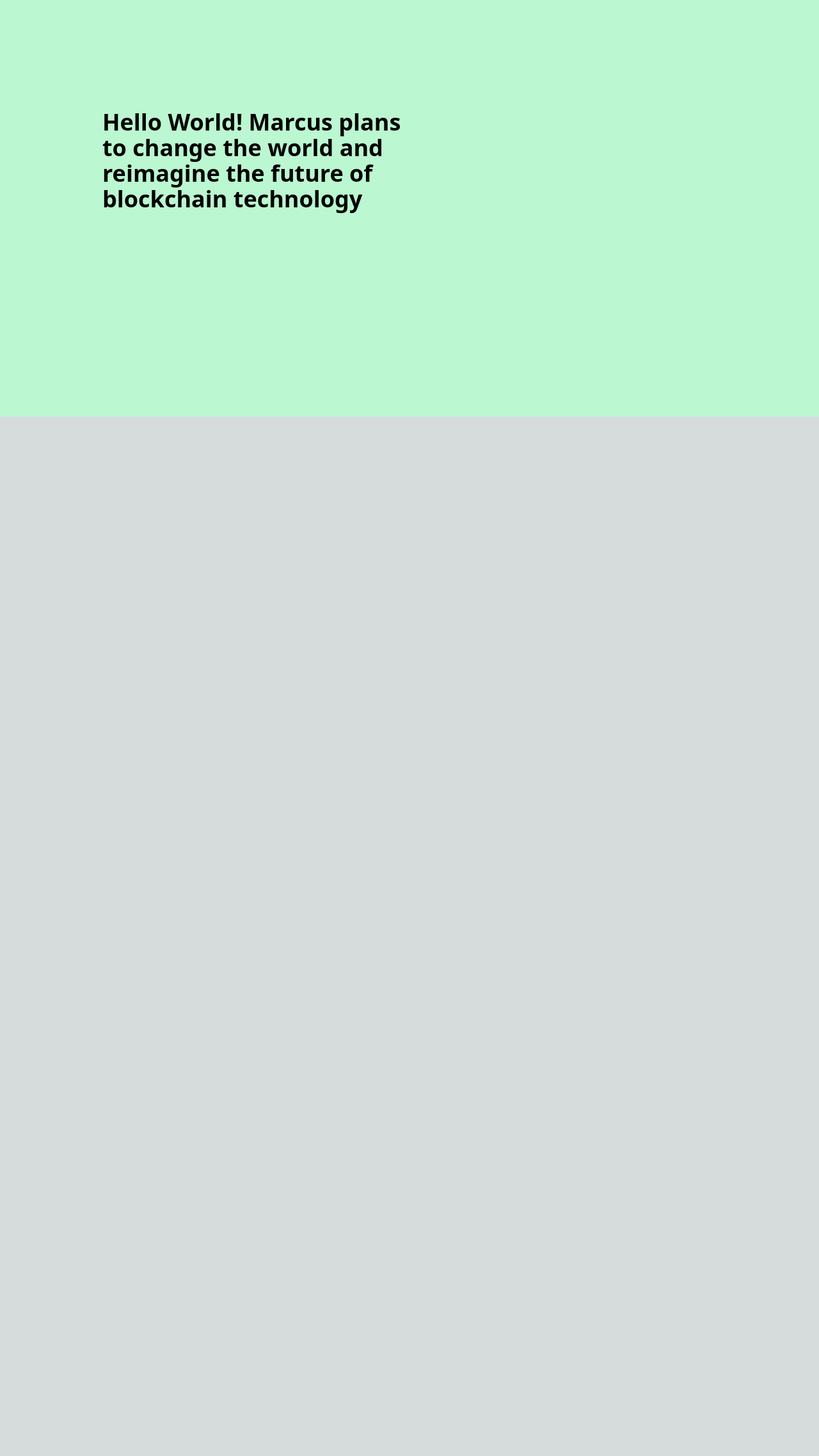
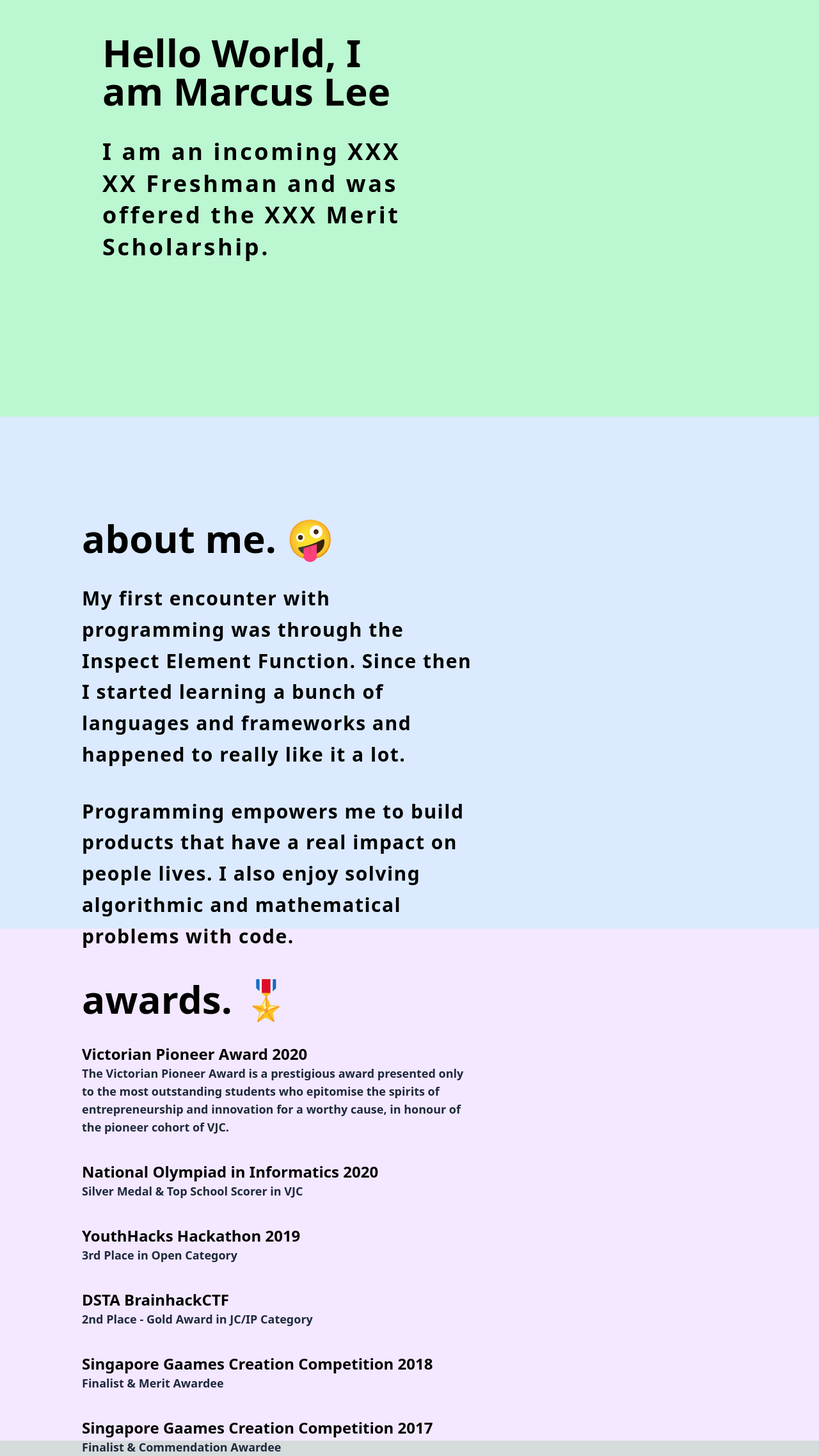
Before and after one commit to btjm123/personal, a Next.js app: page / in a window 1280 px wide. Shown: the part 149-2424 px from the top of the page at 64% size. Before the commit the page ends 800 px from the top, so only its background shows below. Built offline with nearby package versions, Linux system fonts and the light colour scheme.

Commit message:
added about and awards page template

```diff
--- /dev/null
+++ b/src/components/Text.tsx
@@ -0,0 +1,45 @@
+import React from 'react';
+
+interface TextProps {
+  children: React.ReactNode;
+}
+
+const FirstHeading: React.FC<TextProps> = ({ children }) => {
+  return (
+    <h1 className="font-bold font-sans text-6xl text-black mb-10">
+      {children}
+    </h1>
+  );
+};
+
+const SecondHeading: React.FC<TextProps> = ({ children }) => {
+  return (
+    <h2 className="font-bold font-sans text-4xl text-black mb-10 tracking-widest leading-snug">
+      {children}
+    </h2>
+  );
+};
+
+const ThirdHeading: React.FC<TextProps> = ({ children }) => {
+  return (
+    <h3 className="font-bold font-sans text-3xl text-black mb-10 tracking-wider leading-relaxed">
+      {children}
+    </h3>
+  );
+};
+
+const FourthHeading: React.FC<TextProps> = ({ children }) => {
+  return (
+    <h4 className="font-bold font-sans text-2xl text-black">{children}</h4>
+  );
+};
+
+const SubHeading: React.FC<TextProps> = ({ children }) => {
+  return (
+    <p className="font-bold font-sans text-lg text-slate-800 mb-10">
+      {children}
+    </p>
+  );
+};
+
+export { FirstHeading, SecondHeading, ThirdHeading, FourthHeading, SubHeading };
--- /dev/null
+++ b/src/components/index.tsx
@@ -0,0 +1,9 @@
+import {
+  FirstHeading,
+  SecondHeading,
+  ThirdHeading,
+  FourthHeading,
+  SubHeading,
+} from './Text';
+
+export { FirstHeading, SecondHeading, ThirdHeading, FourthHeading, SubHeading };
--- a/src/pages/api/hello.ts
+++ /dev/null
@@ -1,13 +0,0 @@
-// Next.js API route support: https://nextjs.org/docs/api-routes/introduction
-import type { NextApiRequest, NextApiResponse } from 'next'
-
-type Data = {
-  name: string
-}
-
-export default function handler(
-  req: NextApiRequest,
-  res: NextApiResponse<Data>
-) {
-  res.status(200).json({ name: 'John Doe' })
-}
--- a/src/pages/index.tsx
+++ b/src/pages/index.tsx
@@ -1,5 +1,12 @@
 import Image from 'next/image';
 import { Inter } from 'next/font/google';
+import {
+  FirstHeading,
+  FourthHeading,
+  SecondHeading,
+  SubHeading,
+  ThirdHeading,
+} from '@/components';
 
 const inter = Inter({ subsets: ['latin'] });
 
@@ -7,13 +14,71 @@ export default function Home() {
   return (
     <main>
       {/* Navbar */}
-      {/* Main Page */}
+      {/* Intro Section */}
       <section className="h-screen bg-green-200 flex items-center">
         <div className="w-1/2 pl-40">
-          <p className="font-bold text-4xl">
-            Hello World! Marcus plans to change the world and reimagine the
-            future of blockchain technology
-          </p>
+          <FirstHeading>Hello World, I am Marcus Lee</FirstHeading>
+          <SecondHeading>
+            I am an incoming XXX XX Freshman and was offered the XXX Merit
+            Scholarship.
+          </SecondHeading>
+        </div>
+      </section>
+
+      {/*  About Me Section */}
+      <section className="h-screen bg-blue-100 flex justify-center">
+        <div className="w-4/5 mt-40">
+          <div className="w-3/5">
+            <FirstHeading>about me. 🤪</FirstHeading>
+            <ThirdHeading>
+              My first encounter with programming was through the Inspect
+              Element Function. Since then I started learning a bunch of
+              languages and frameworks and happened to really like it a lot.
+            </ThirdHeading>
+            <ThirdHeading>
+              Programming empowers me to build products that have a real impact
+              on people lives. I also enjoy solving algorithmic and mathematical
+              problems with code.
+            </ThirdHeading>
+          </div>
+        </div>
+      </section>
+
+      {/* Awards Section */}
+      <section className="h-screen bg-purple-100 flex justify-center">
+        <div className="w-4/5 mt-20">
+          <div className="w-3/5">
+            <FirstHeading>awards. 🎖️</FirstHeading>
+            <ul>
+              <FourthHeading>Victorian Pioneer Award 2020</FourthHeading>
+              <SubHeading>
+                The Victorian Pioneer Award is a prestigious award presented
+                only to the most outstanding students who epitomise the spirits
+                of entrepreneurship and innovation for a worthy cause, in honour
+                of the pioneer cohort of VJC.
+              </SubHeading>
+
+              <FourthHeading>
+                National Olympiad in Informatics 2020
+              </FourthHeading>
+              <SubHeading>Silver Medal & Top School Scorer in VJC</SubHeading>
+
+              <FourthHeading>YouthHacks Hackathon 2019</FourthHeading>
+              <SubHeading>3rd Place in Open Category </SubHeading>
+
+              <FourthHeading>DSTA BrainhackCTF</FourthHeading>
+              <SubHeading>2nd Place - Gold Award in JC/IP Category</SubHeading>
+              <FourthHeading>
+                Singapore Gaames Creation Competition 2018
+              </FourthHeading>
+              <SubHeading>Finalist & Merit Awardee</SubHeading>
+
+              <FourthHeading>
+                Singapore Gaames Creation Competition 2017
+              </FourthHeading>
+              <SubHeading>Finalist & Commendation Awardee</SubHeading>
+            </ul>
+          </div>
         </div>
       </section>
     </main>
--- a/tailwind.config.js
+++ b/tailwind.config.js
@@ -12,7 +12,12 @@ module.exports = {
         'gradient-conic':
           'conic-gradient(from 180deg at 50% 50%, var(--tw-gradient-stops))',
       },
+      fontFamily: {
+        sans: ['ui-sans-serif', 'system-ui'],
+        serif: ['ui-serif', 'Georgia'],
+        mono: ['ui-monospace', 'SFMono-Regular'],
+      },
     },
   },
   plugins: [],
-}
+};
```
